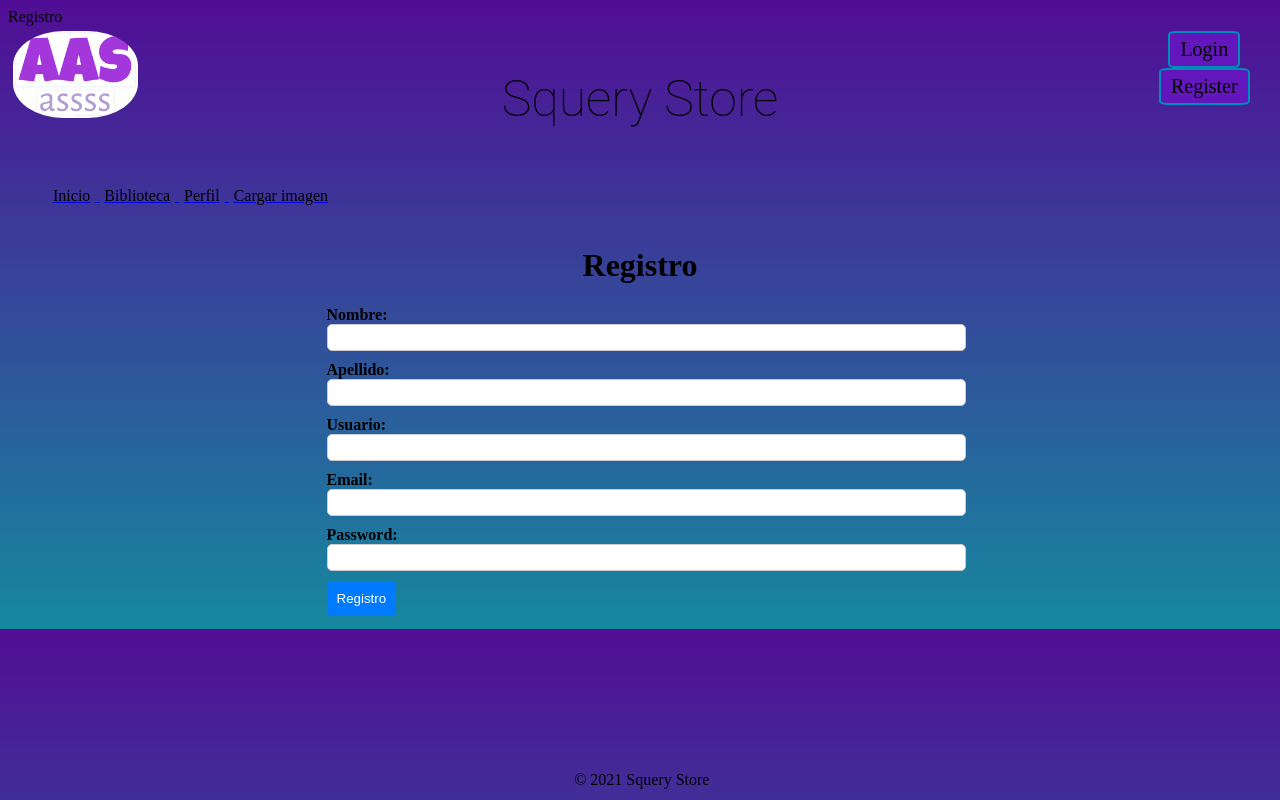
After one commit to Squery7/squery_store, a Django app: page /registro/ in a window 1280 px wide. The commit adds this page. Run offline with Django 4.2, Linux system fonts and the light colour scheme.

Commit message:
Actualizaciones de vistas e implementaciones de formularios

```diff
--- a/squery_store/gestion_usuarios/admin.py
+++ b/squery_store/gestion_usuarios/admin.py
@@ -1,5 +1,6 @@
 from django.contrib import admin
-from gestion_usuarios.models import Pokemon
+from gestion_usuarios.models import Pokemon, Usuario
 
 # Register your models here.
 admin.site.register(Pokemon)
+admin.site.register(Usuario)
--- a/squery_store/gestion_usuarios/static/index/index.css
+++ b/squery_store/gestion_usuarios/static/index/index.css
@@ -155,7 +155,7 @@ textarea {
     width: 100%;
 }
 
-#form-imageninput[type="file"] {
+#form-imagen input[type="file"] {
     margin-bottom: 20px;
 }
 
@@ -171,6 +171,21 @@ textarea {
 #form-imagen button:hover {
     background-color: #0062cc;
 }
+
+#login_bn{
+    padding: 10px;
+    background-color: #007bff;
+    color: #e30c0c;
+    border: none;
+    border-radius: 5px;
+    cursor: pointer;
+    width: 20%;
+}
+
+#login_bn:hover {
+    background-color: #0062cc;
+}
+
 
 /* .dropzone {
     border: 2px dashed gray;
@@ -208,3 +223,46 @@ textarea {
 .dropzone:hover {
     border-color: black;
 }
+
+/*
+Form imagen
+*/
+
+#form-imagen form {
+    display: flex;
+    flex-direction: column;
+    align-items: flex-start;
+    width: 50%;
+    margin: 0 auto;
+}
+
+#form-imagen label {
+    font-weight: bold;
+}
+
+#form-imagen input,
+select,
+textarea {
+    margin-bottom: 10px;
+    padding: 5px;
+    border: 1px solid #ccc;
+    border-radius: 5px;
+    width: 100%;
+}
+
+#form-imagen input[type="file"] {
+    margin-bottom: 20px;
+}
+
+#form-imagen button {
+    padding: 10px;
+    background-color: #007bff;
+    color: #fff;
+    border: none;
+    border-radius: 5px;
+    cursor: pointer;
+}
+
+#form-imagen button:hover {
+    background-color: #0062cc;
+}
--- a/squery_store/gestion_usuarios/templates/base.html
+++ b/squery_store/gestion_usuarios/templates/base.html
@@ -22,8 +22,8 @@
         </div>
 
         <div id="der">
-            <a id="a-login" href="">Login</a>
-            <a id="a-register" href="">Register</a>
+            <a id="a-login" href="/login/">Login</a>
+            <a id="a-register" href="/registro/">Register</a>
         </div>
 
     </div>
--- a/squery_store/gestion_usuarios/templates/cargar_imagen.html
+++ b/squery_store/gestion_usuarios/templates/cargar_imagen.html
@@ -3,8 +3,9 @@
 {% block title %} Subir imagen {% endblock %}
 
 {% block content %}
+<h1>Registro</h1>
 <div id="form-imagen">
-    <form method="POST" enctype="multipart/form-data">
+    <form method="POST" enctype="multipart/form-data" autocomplete="off">
         {% csrf_token %}
         <label for="nombre">Nombre:</label>
         <input type="text" name="nombre" id="nombre" required>
--- /dev/null
+++ b/squery_store/gestion_usuarios/templates/registro.html
@@ -0,0 +1,36 @@
+{% extends "base.html" %}
+
+{% block title %}Registro{% endblock %}
+
+{% block content %}
+
+<h1>Registro</h1>
+{% if messages %}
+<div class="alert alert-error">
+    <strong style="color:red">No Record Found</strong>
+</div>
+{% endif %}
+
+<div id="form-imagen">
+    <form method="POST" enctype="multipart/form-data" autocomplete="off">
+        {% csrf_token %}
+        <label for="nombre">Nombre:</label>
+        <input type="text" name="nombre" id="nombre" required>
+
+        <label for="apellido">Apellido:</label>
+        <input type="text" name="apellido" id="apellido" required>
+
+        <label for="usuario">Usuario:</label>
+        <input type="text" name="usuario" id="usuario" required>
+
+        <label for="email">Email:</label>
+        <input type="email" name="email" id="email" required>
+
+        <label for="password">Password:</label>
+        <input type="password" name="password" id="password" required>
+
+        <button type="submit" value="registrarse">Registro</button>
+    </form>
+</div>
+
+{% endblock %}
--- a/squery_store/gestion_usuarios/views.py
+++ b/squery_store/gestion_usuarios/views.py
@@ -1,37 +1,77 @@
 from django.shortcuts import render, redirect
-from gestion_usuarios.models import Pokemon
-from squery_store.forms import PokemonForm
+from gestion_usuarios.models import Pokemon, Usuario
+from gestion_usuarios.forms import PokemonForm, RegistroForm, LoginForm
+from django.contrib import messages
 
 # Create your views here.
 
 def index(request):
 
+
     return render(request, 'index.html')
 
+def login(request):
+
+    # if request.method == "POST":
+
+    #     mi_formulario = LoginForm(request.POST)
+    #     info = {}
+    #     if mi_formulario.is_valid():
+    #         info = mi_formulario.cleaned_data
+
+    #         try:
+    #             objeto = Usuario.objects.get(email=info['email'])
+    #         except Usuario.DoesNotExist:
+    #             print("el usuario no existe")
+    #             pass
+
+    #         if objeto.password == info['password']:
+
+    #             return render(request, 'index.html')
+    #         print("Contraseña incorrecta")
+    # else:
+    #     mi_formulario = LoginForm()
+
+    #print(mi_formulario)
+    return render(request, 'login.html') #, {"form":mi_formulario}
+
+def registro(request):
+    storage = messages.get_messages(request)
+    storage.used = True
+    bandera = True
+    if request.POST:
+        e = request.POST['email']
+        objeto = ''
+        try:
+            objeto = Usuario.objects.get(email=e)
+            if objeto.email == e:
+                messages.success(request, "Error, el email ya está registrado.")
+                bandera = False
+
+        except Usuario.DoesNotExist:
+            pass
+
+    if request.method == 'POST' and bandera == True:
+        form = RegistroForm(request.POST, request.FILES)
+        if form.is_valid():
+            form.save()
+            return render(request,'index.html')
+
+    return render(request, 'registro.html')
+
 def biblioteca(request):
-    # hacer un select a la base de datos y pasarle los datos a la plantilla
     pokemones = Pokemon.objects.all()
-
     return render(request, 'biblioteca.html', {"pokemones": pokemones})
 
 def perfil(request):
-
     return render(request, 'perfil.html')
 
 def subir_producto(request):
-    # print(vars(request))
-    if request.POST:
-        print("Nombre: ",request.POST['nombre'])
-        print("Tipo: ",request.POST['tipo'])
-        print("Nivel: ",request.POST['nivel'])
-        print("Imagen: ",request.FILES['imagen'])
-        print("Descripcion: ",request.POST['descripcion'])
-
     if request.method == 'POST':
         form = PokemonForm(request.POST, request.FILES)
         if form.is_valid():
             form.save()
-            return render(request,'index.html')
+            return render(request,'cargar_imagen.html')
     else:
         form = PokemonForm()
     return render(request, 'cargar_imagen.html', {'form': form})
--- a/squery_store/squery_store/urls.py
+++ b/squery_store/squery_store/urls.py
@@ -19,8 +19,11 @@ from gestion_usuarios import views
 
 urlpatterns = [
     path('admin/', admin.site.urls),
+    path('', views.index),
     path('index/', views.index, name = 'index'),
     path('biblioteca/', views.biblioteca, name = 'biblioteca'),
     path('perfil/', views.perfil, name = 'perfil'),
     path('cargar_imagen/', views.subir_producto, name = 'subir_producto'),
+    path('login/', views.login, name = 'login'),
+    path('registro/', views.registro, name = 'registro'),
 ]
```
Also changed, not shown: squery_store/gestion_usuarios/forms.py (added, +19 -0 lines), squery_store/gestion_usuarios/models.py (+7 -0 lines), squery_store/gestion_usuarios/templates/login.html (added, +88 -0 lines), squery_store/squery_store/forms.py (deleted, +0 -8 lines), README.md, squery_store/gestion_usuarios/migrations/0003_usuario.py (added), squery_store/gestion_usuarios/static/images/69d0b6b032176e6f0a8f8aa4b4ed32cb.jpeg (added), squery_store/gestion_usuarios/static/images/R-1.jpg (added), squery_store/gestion_usuarios/static/images/regla-metalica-45cm.jpg (added).
